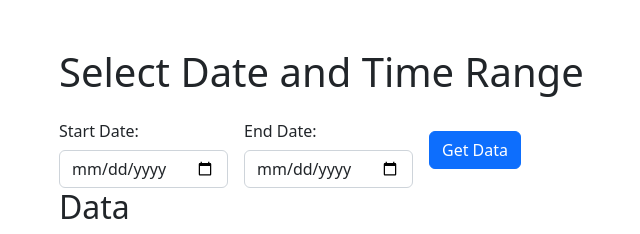
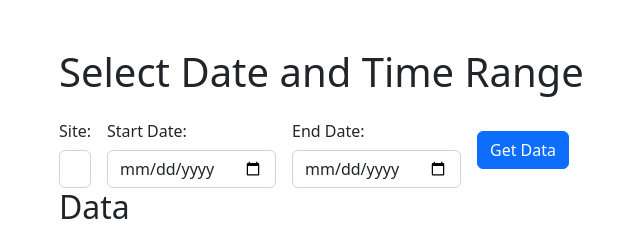
Before and after one commit to dev-nanthan/sugecon_data_analytics, a Flask app: page /home in a window 1280 px wide. Shown: the part 57-291 px from the top of the page, without its empty margins (23-663 px from the left). Run offline with Flask 3, Linux system fonts and the light colour scheme; the visitor is signed in with stand-in values (Sample User, id 1); lists and menus that the app fills with data are empty.

Commit message:
added new field to select site

```diff
--- a/templates/home.html
+++ b/templates/home.html
@@ -40,6 +40,15 @@ Data Viewer
     <div id="error-message" class="alert alert-danger" style="display: none;"></div>
     <form onsubmit="fetchData()">
         <div class="row g-3 align-items-center">
+            <!-- Site Dropdown -->
+            <div class="col-auto">
+                <label for="site" class="col-form-label">Site:</label>
+                <select id="site" name="site" class="form-control">
+                    <!-- Options will be populated here -->
+                </select>
+            </div>
+
+            <!-- Date selection -->
             <div class="col-auto">
                 <label for="start_date" class="col-form-label">Start Date:</label>
                 <input type="date" id="start_date" name="start_date" class="form-control">
@@ -48,6 +57,8 @@ Data Viewer
                 <label for="end_date" class="col-form-label">End Date:</label>
                 <input type="date" id="end_date" name="end_date" class="form-control">
             </div>
+
+            <!-- Submit selection -->
             <div class="col-auto">
                 <button type="submit" class="btn btn-primary">Get Data</button>
             </div>
@@ -81,16 +92,38 @@ Data Viewer
 {% block additional_scripts %}
 <!-- <script src="{{ url_for('static', filename='./js/home.js') }}"></script> -->
 <script>
+
+    $(window).load(function() {
+    // executes when complete page is fully loaded, including all frames, objects and images
+
+        function populateSites() {
+            fetch('/get_sites')
+                .then(response => response.json())
+                .then(sites => {
+                    const select = document.getElementById('site');
+                    sites.forEach(site => {
+                        let option = document.createElement('option');
+                        option.value = site.site_id;
+                        option.textContent = site.short_name;
+                        select.appendChild(option);
+                    });
+                })
+                .catch(error => console.error('Error:', error));
+        }
+
+    });
+
     function fetchData() {
         // Prevent the form from submitting normally
         event.preventDefault();
 
         // Get the values from the form
+        var site = document.getElementById('site').value;
         var start_date = document.getElementById('start_date').value;
         var end_date = document.getElementById('end_date').value;
 
-        // Create the URL with query parameters
-        var url = `/get_data?start_date=${start_date}&end_date=${end_date}`;
+        // Include site in the request URL
+        var url = `/get_data?start_date=${start_date}&end_date=${end_date}&site=${site}`;
 
         // Fetch data from the server
         fetch(url)
```
